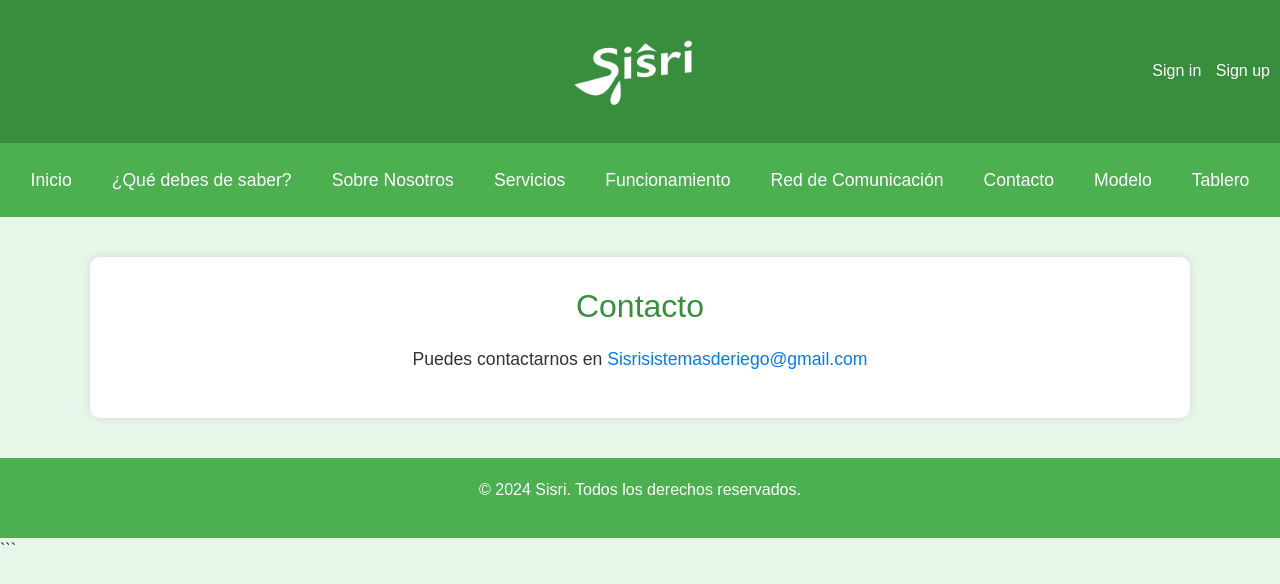
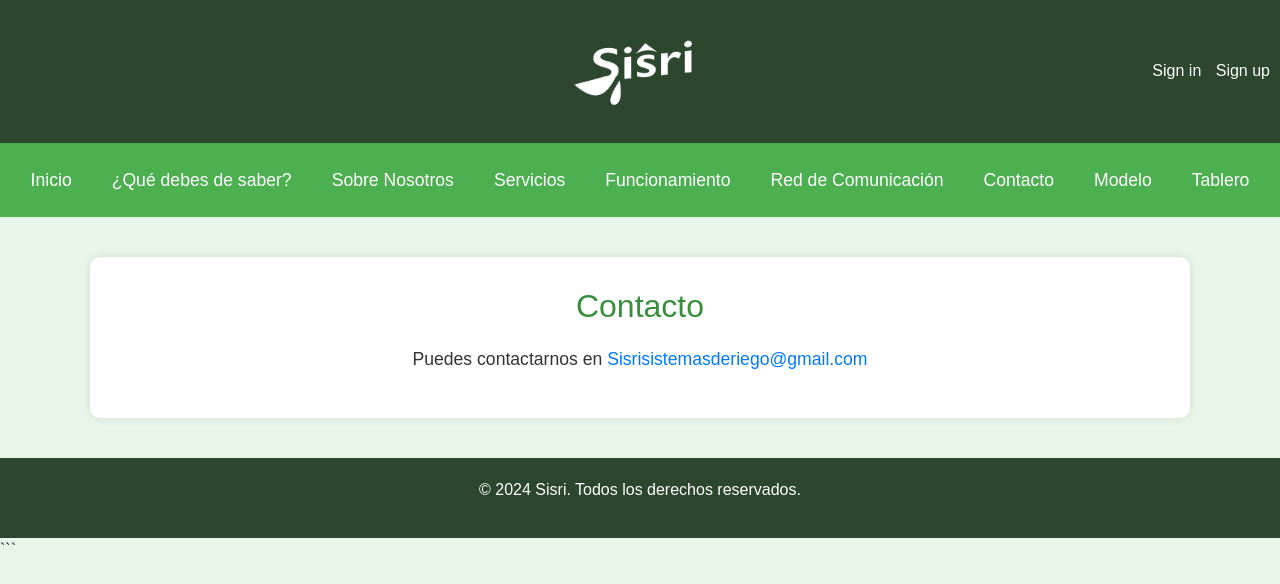
Before and after one commit to cesarlunava/sisri, a plain HTML site: page contacto.html in a window 1280 px wide. Drawn offline with nearby package versions, Linux system fonts and the light colour scheme.

Commit message:
color
contacto

```diff
--- a/contacto.html
+++ b/contacto.html
@@ -14,7 +14,7 @@
             background-color: #e8f5e9;
         }
         header {
-            background-color: #388e3c;
+            background-color: #2d462e;
             color: white;
             padding: 10px 0;
             text-align: center;
@@ -74,7 +74,7 @@
             color: #333;
         }
         footer {
-            background-color: #4caf50;
+            background-color: #2d462e;
             color: white;
             text-align: center;
             padding: 20px 0;
```
